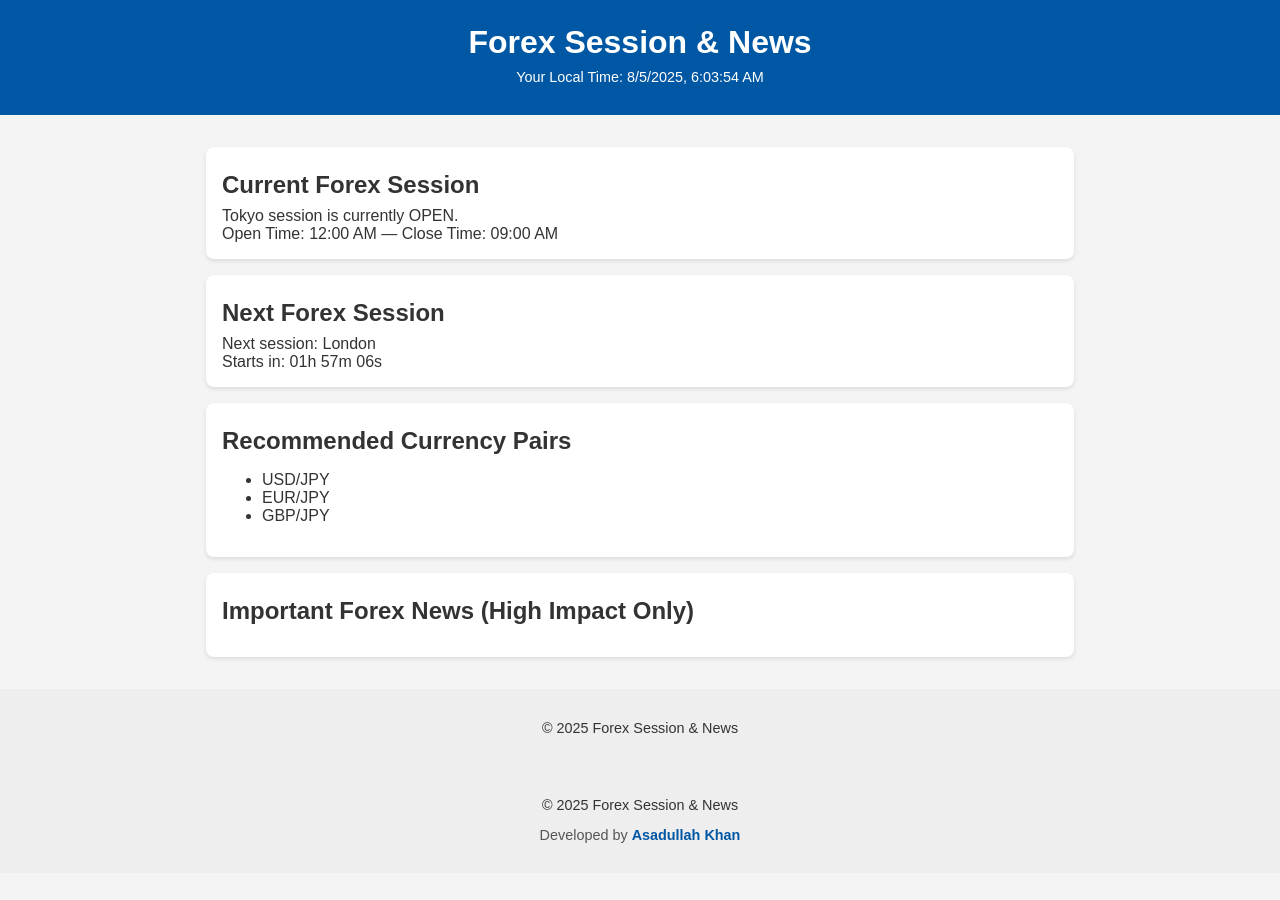
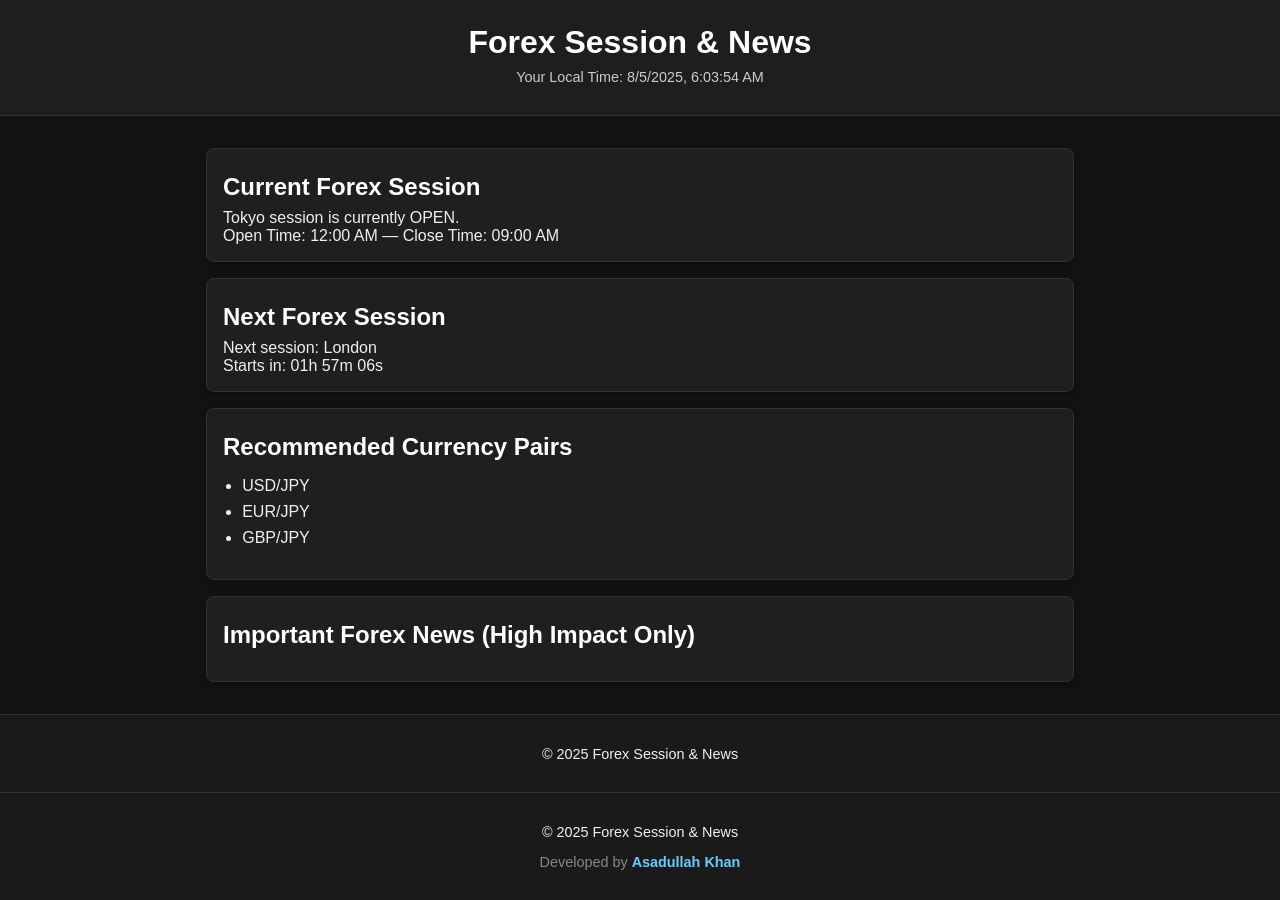
Before and after one commit to asadullahkhanbd/Forex-Session-News, a plain HTML site: page index.html in a window 1280 px wide. Before the commit the page ends 873 px from the top, so only its background shows below. Drawn offline with Linux system fonts and the light colour scheme; a script that the page names is missing.

Commit message:
Update style.css

```diff
--- a/style.css
+++ b/style.css
@@ -6,20 +6,22 @@ body {
   font-family: Arial, sans-serif;
   margin: 0;
   padding: 0;
-    background: #f4f4f4;
-    color: #333;
+  background: #121212;
+  color: #f0f0f0;
 }
 
 header {
-    background: #0057a3;
-    color: white;
+  background: #1e1e1e;
+  color: #ffffff;
   padding: 1rem;
   text-align: center;
+  border-bottom: 1px solid #333;
 }
 
 header .timezone-info {
   font-size: 0.9rem;
   margin-top: 0.5rem;
+  color: #ccc;
 }
 
 main {
@@ -29,45 +31,50 @@ main {
 }
 
 section {
-    background: white;
+  background: #1f1f1f;
   margin: 1rem 0;
   padding: 1rem;
   border-radius: 8px;
-    box-shadow: 0 2px 4px rgba(0,0,0,0.1);
+  box-shadow: 0 2px 4px rgba(0,0,0,0.3);
+  border: 1px solid #333;
 }
 
 h1, h2 {
   margin: 0.5rem 0;
+  color: #ffffff;
+}
+
+ul {
+  padding-left: 1.2rem;
+}
+
+li {
+  margin-bottom: 0.5rem;
 }
 
 #news-list .high-impact {
   border: 2px solid red;
   padding: 0.5rem;
   margin: 0.5rem 0;
-    background: #ffe6e6;
+  background: #330000;
+  color: #ffaaaa;
 }
 
 footer {
   text-align: center;
   padding: 1rem;
-    background: #eee;
+  background: #1a1a1a;
   font-size: 0.9rem;
-}
-
-footer {
-    text-align: center;
-    padding: 1rem;
-    background: #eee;
-    font-size: 0.9rem;
+  border-top: 1px solid #333;
 }
 
 footer .dev-credit {
   margin-top: 0.5rem;
-    color: #555;
+  color: #888;
 }
 
 footer .dev-credit a {
-    color: #0057a3;
+  color: #66ccff;
   text-decoration: none;
   font-weight: bold;
 }
@@ -75,7 +82,6 @@ footer .dev-credit a {
 footer .dev-credit a:hover {
   text-decoration: underline;
 }
-
 
 @media (max-width: 600px) {
   body {
```
Lines whose indentation alone changed are shown as unchanged.
